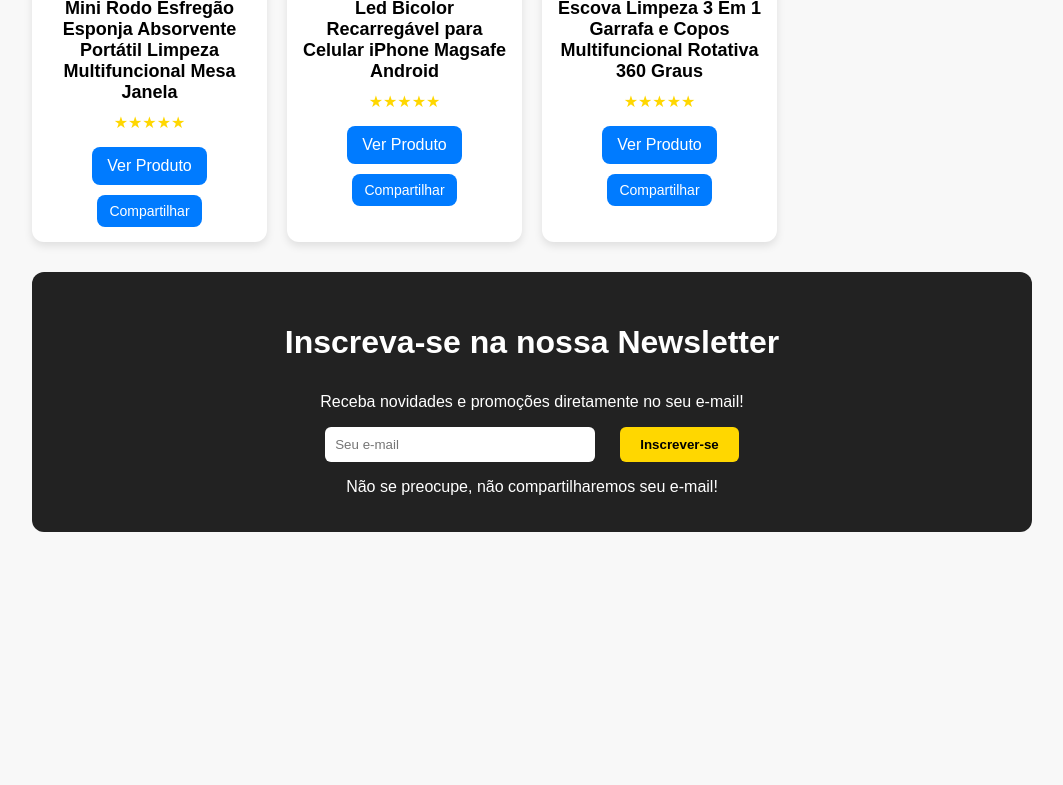
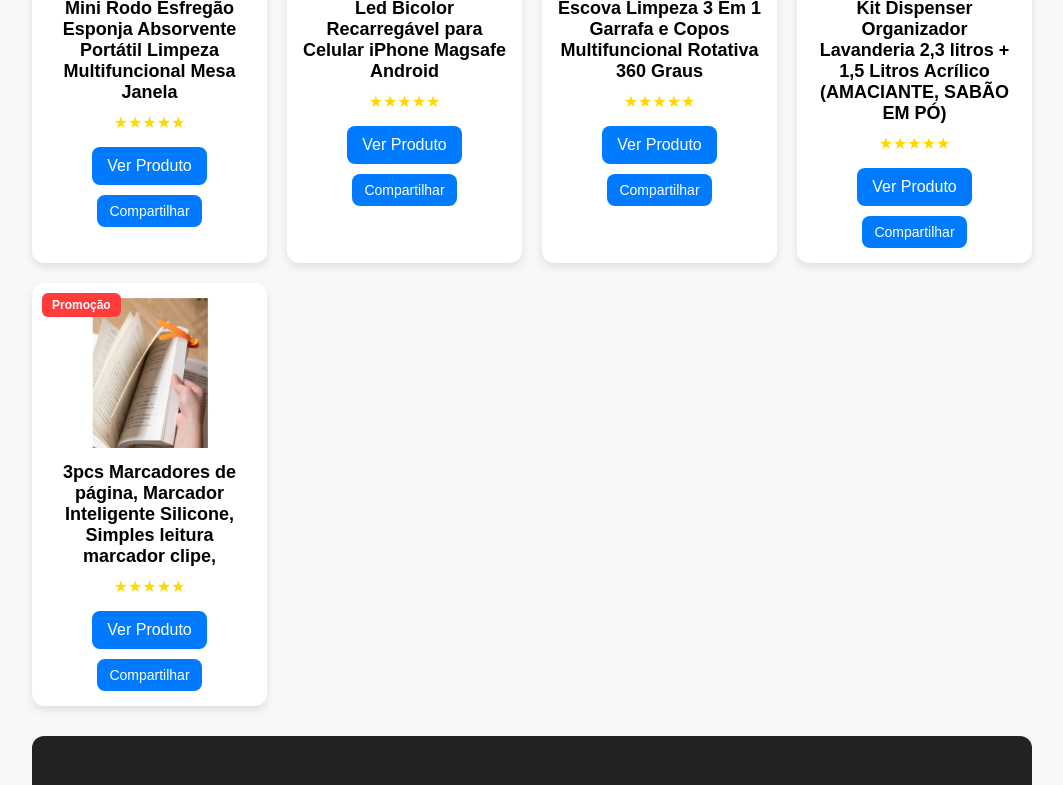
Before and after one commit to DiogoToloto/achadosmarketplaces, a plain HTML site: page index.html in a window 1280 px wide. Shown: the part 1778-2563 px from the top of the page, without its empty margins (108-1171 px from the left). Before the commit the page ends 2375 px from the top, so only its background shows below. Drawn offline with Linux system fonts and the light colour scheme; files whose address does not match are found by name.

Commit message:
atualizando links

```diff
--- a/index.html
+++ b/index.html
@@ -476,6 +476,26 @@
           featured: false,
           promo: true,
         },
+        {
+          id: 8,
+          name: "Kit Dispenser Organizador Lavanderia 2,3 litros + 1,5 Litros Acrílico (AMACIANTE, SABÃO EM PÓ)",
+          category: "casa",
+          img: "./assets/kit-dispenser-lavanderia.webp",
+          link: "https://s.shopee.com.br/gGDzxxujp",
+          rating: 5,
+          featured: false,
+          promo: true,
+        },
+        {
+          id: 9,
+          name: "3pcs Marcadores de página, Marcador Inteligente Silicone, Simples leitura marcador clipe,",
+          category: "acessorio",
+          img: "./assets/marcador-de-paginas.webp",
+          link: "https://s.shopee.com.br/10XDG57mE",
+          rating: 5,
+          featured: false,
+          promo: true,
+        },
       ];
 
 
```
Also changed, not shown: assets/kit-dispenser-lavanderia.webp (added), assets/marcador-de-paginas.webp (added).
